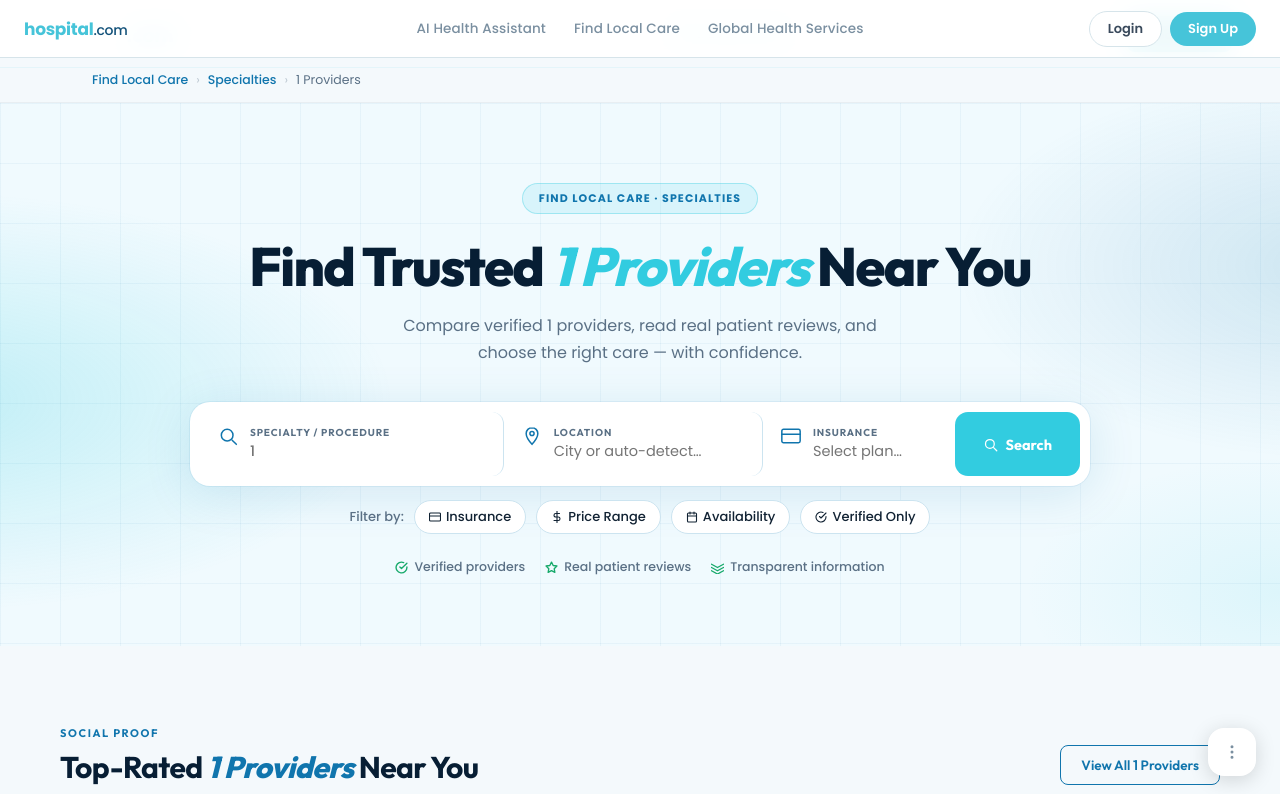
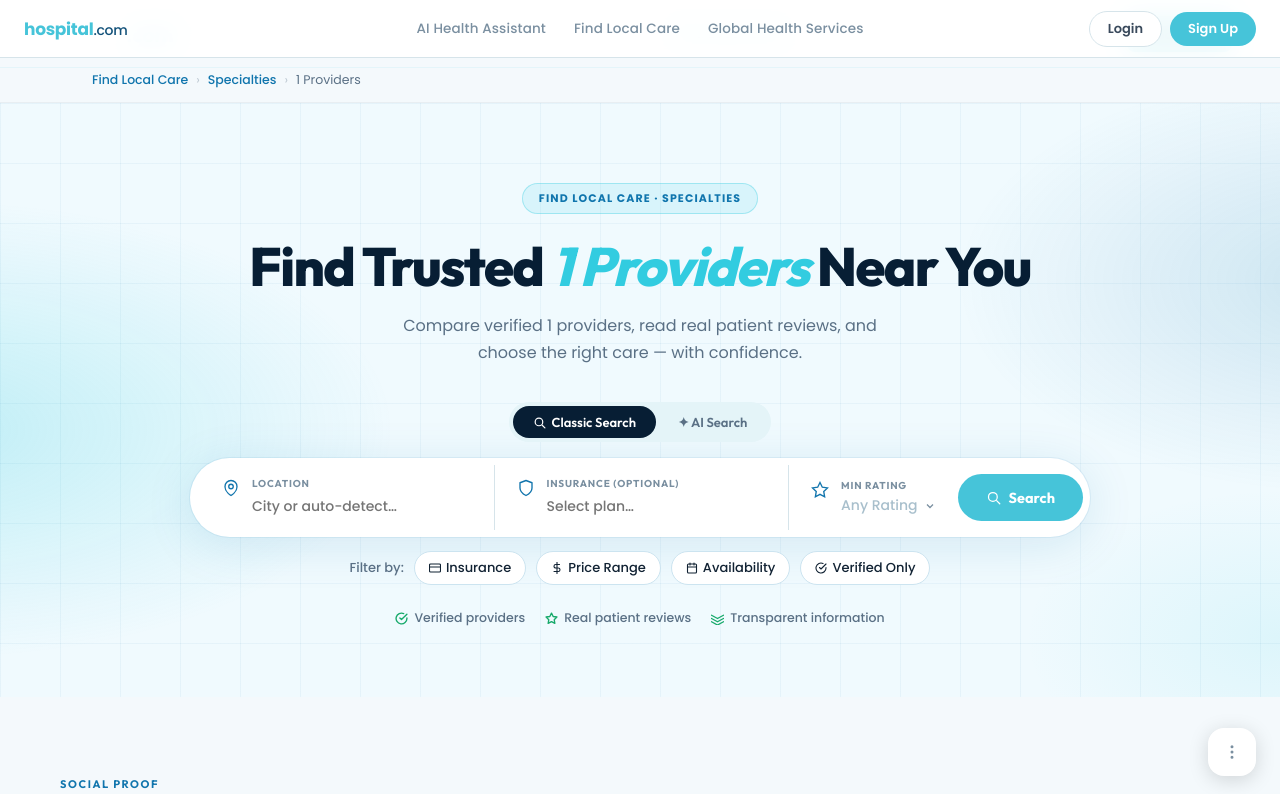
Before and after one commit to polina-morozz/hospitalrepodemo, a Next.js app: page /find-local-care/1 in a window 1280 px wide. Shown: the top 794 px of the page. Built offline with nearby package versions, Linux system fonts and the light colour scheme.

Commit message:
initial commit

```diff
--- a/pages/find-local-care/[specialty].tsx
+++ b/pages/find-local-care/[specialty].tsx
@@ -1,4 +1,4 @@
-import { useState } from "react";
+import { useState, useEffect } from "react";
 import Head from "next/head";
 import { useRouter } from "next/router";
 import C from "@/lib/tokens";
@@ -357,6 +357,19 @@ export default function SpecialtyPage() {
   const [filterAvail,    setFilterAvail]    = useState(false);
   const [filterIns,      setFilterIns]      = useState(false);
   const [filterPrice,    setFilterPrice]    = useState(false);
+  const [aiMode,         setAiMode]         = useState(false);
+  const [aiQuery,        setAiQuery]        = useState("");
+  const [minRating,      setMinRating]      = useState(0);
+  const [heroRating,     setHeroRating]     = useState("Any");
+  const [openDropdown,   setOpenDropdown]   = useState<string | null>(null);
+
+  const RATINGS = [{ val:"Any", label:"Any Rating" },{ val:"4", label:"4+ Stars" },{ val:"4.5", label:"4.5+ Stars" }];
+
+  useEffect(() => {
+    const handler = () => setOpenDropdown(null);
+    document.addEventListener("mousedown", handler);
+    return () => document.removeEventListener("mousedown", handler);
+  }, []);
 
   // Base set
   const baseProviders = PROVIDERS.filter(p => !p.parentClinicId && matchesSpecialty(p, specialtyName));
@@ -365,6 +378,7 @@ export default function SpecialtyPage() {
     if (filterVerified && !p.contracted) return false;
     if (filterAvail    && !p.hasCalendar) return false;
     if (insuranceInput.trim() && !p.contracted) return false;
+    if (p.rating < minRating) return false;
     if (searchQuery) {
       const q = searchQuery.toLowerCase();
       if (!p.name.toLowerCase().includes(q) && !p.specialty.toLowerCase().includes(q) &&
@@ -493,63 +507,154 @@ export default function SpecialtyPage() {
             Compare verified {title.toLowerCase()}, read real patient reviews, and choose the right care — with confidence.
           </p>
 
-          {/* Search card */}
+          {/* Search mode toggle */}
+          <div style={{ display:"inline-flex", background:"#e4f4f8", borderRadius:100, padding:4, marginBottom:16, gap:2 }}>
+            <button onClick={() => setAiMode(false)}
+              style={{ padding:"8px 20px", borderRadius:100, fontFamily:"Outfit, sans-serif", fontSize:13, fontWeight:600, cursor:"pointer", border:"none", background:!aiMode?"#071e34":"transparent", color:!aiMode?"white":"#5a7085", transition:"all .2s", display:"flex", alignItems:"center", gap:6 }}>
+              <svg width="13" height="13" viewBox="0 0 24 24" fill="none" stroke="currentColor" strokeWidth="2.2" strokeLinecap="round" strokeLinejoin="round"><circle cx="11" cy="11" r="7"/><line x1="17" y1="17" x2="22" y2="22"/></svg>
+              Classic Search
+            </button>
+            <button onClick={() => setAiMode(true)}
+              style={{ padding:"8px 20px", borderRadius:100, fontFamily:"Outfit, sans-serif", fontSize:13, fontWeight:600, cursor:"pointer", border:"none", background:aiMode?"#071e34":"transparent", color:aiMode?"white":"#5a7085", transition:"all .2s", display:"flex", alignItems:"center", gap:6 }}>
+              ✦ AI Search
+            </button>
+          </div>
+
+          {/* Classic search card */}
+          {!aiMode && (
           <div style={{
-            width: "100%", maxWidth: 900, background: "#fff", borderRadius: 20,
-            padding: 10, margin: "0 auto 14px",
+            width: "100%", maxWidth: 900, background: "#fff", borderRadius: isMobile ? 20 : 100,
+            padding: isMobile ? 10 : "7px 7px 7px 10px", margin: "0 auto 14px",
             boxShadow: "0 8px 48px rgba(16,117,173,0.13), 0 0 0 1px rgba(16,117,173,0.08)",
-            display: "flex", alignItems: "left",
+            display: "flex", alignItems: "center",
             flexDirection: isMobile ? "column" : "row",
           }}>
-            {[
-              {
-                icon: <svg width="20" height="20" viewBox="0 0 24 24" fill="none" stroke="#1075ad" strokeWidth="1.8" strokeLinecap="round" strokeLinejoin="round"><circle cx="11" cy="11" r="7"/><line x1="17" y1="17" x2="22" y2="22"/></svg>,
-                label: "Specialty / Procedure",
-                child: <input value={searchQuery} onChange={e => setSearchQuery(e.target.value)} placeholder={specialtyName}
-                  style={{ border: "none", outline: "none", fontFamily: "DM Sans, Poppins, sans-serif", fontSize: 14.5, fontWeight: 500, color: "#112233", background: "transparent", width: "100%", padding: 0 }} />,
-                flex: "1.2",
-              },
-              {
-                icon: <svg width="20" height="20" viewBox="0 0 24 24" fill="none" stroke="#1075ad" strokeWidth="1.8" strokeLinecap="round" strokeLinejoin="round"><path d="M12 2C8.13 2 5 5.13 5 9c0 5.25 7 13 7 13s7-7.75 7-13c0-3.87-3.13-7-7-7z"/><circle cx="12" cy="9" r="2.5"/></svg>,
-                label: "Location",
-                child: <input value={locationInput} onChange={e => setLocationInput(e.target.value)} placeholder="City or auto-detect…"
-                  style={{ border: "none", outline: "none", fontFamily: "DM Sans, Poppins, sans-serif", fontSize: 14.5, color: "#a8bfcc", background: "transparent", width: "100%", padding: 0 }} />,
-                flex: "1",
-              },
-              {
-                icon: <svg width="20" height="20" viewBox="0 0 24 24" fill="none" stroke="#1075ad" strokeWidth="1.8" strokeLinecap="round" strokeLinejoin="round"><rect x="1" y="4" width="22" height="16" rx="2"/><line x1="1" y1="10" x2="23" y2="10"/></svg>,
-                label: "Insurance",
-                child: <input value={insuranceInput} onChange={e => setInsuranceInput(e.target.value)} placeholder="Select plan…"
-                  style={{ border: "none", outline: "none", fontFamily: "DM Sans, Poppins, sans-serif", fontSize: 14.5, color: insuranceInput ? "#112233" : "#a8bfcc", background: "transparent", width: "100%", padding: 0 }} />,
-                flex: "0.7",
-              },
-            ].map((field, i) => (
-              <div key={i} style={{
-                flex: field.flex, display: "flex", alignItems: "flex-start", gap: 12,
-                padding: "14px 18px",
-                borderRight: !isMobile && i < 2 ? "1px solid #cce4f0" : "none",
-                borderBottom: isMobile && i < 2 ? "1px solid #cce4f0" : "none",
-                borderRadius: 12, cursor: "pointer", transition: "background .15s",
-              }}
-                onMouseEnter={e => (e.currentTarget as HTMLDivElement).style.background = "#eef9fc"}
-                onMouseLeave={e => (e.currentTarget as HTMLDivElement).style.background = "transparent"}
-              >
-                {field.icon}
-                <div style={{ display: "flex", flexDirection: "column", gap: 2, flex: 1, textAlign: "left" }}>
-                  <span style={{ fontFamily: "Outfit, sans-serif", fontSize: 10, fontWeight: 700, letterSpacing: "0.09em", textTransform: "uppercase" as const, color: "#5a7085" }}>{field.label}</span>
-                  {field.child}
+            {/* Location */}
+            <div style={{
+              flex: 1, display: "flex", alignItems: "flex-start", gap: 12,
+              padding: "12px 22px",
+              borderRight: isMobile ? "none" : "1px solid #D6E4EA",
+              borderBottom: isMobile ? "1px solid #D6E4EA" : "none",
+              width: isMobile ? "100%" : "auto",
+            }}
+              onMouseEnter={e => (e.currentTarget as HTMLDivElement).style.background = "#eef9fc"}
+              onMouseLeave={e => (e.currentTarget as HTMLDivElement).style.background = "transparent"}
+            >
+              <svg width="18" height="18" viewBox="0 0 24 24" fill="none" stroke="#1275ad" strokeWidth="1.8" strokeLinecap="round" strokeLinejoin="round" style={{ flexShrink: 0, marginTop: 2 }}>
+                <path d="M12 22s-8-4.5-8-11.8A8 8 0 0 1 12 2a8 8 0 0 1 8 8.2c0 7.3-8 11.8-8 11.8z"/><circle cx="12" cy="10" r="3"/>
+              </svg>
+              <div style={{ flex: 1 }}>
+                <div style={{ fontFamily: "Outfit, sans-serif", fontSize: 10, fontWeight: 700, letterSpacing: "0.08em", textTransform: "uppercase" as const, color: "#7a8fa0", marginBottom: 3, textAlign: "left" }}>Location</div>
+                <input value={locationInput} onChange={e => setLocationInput(e.target.value)} placeholder="City or auto-detect…"
+                  style={{ border: "none", outline: "none", fontFamily: "inherit", fontSize: 14, fontWeight: 500, color: locationInput ? "#0E1C26" : "#a8bfcc", background: "transparent", width: "100%", padding: 0 }} />
+              </div>
+            </div>
+
+            {/* Insurance */}
+            <div style={{
+              flex: 1, display: "flex", alignItems: "flex-start", gap: 12,
+              padding: "12px 22px",
+              borderRight: isMobile ? "none" : "1px solid #D6E4EA",
+              borderBottom: isMobile ? "1px solid #D6E4EA" : "none",
+              width: isMobile ? "100%" : "auto",
+            }}
+              onMouseEnter={e => (e.currentTarget as HTMLDivElement).style.background = "#eef9fc"}
+              onMouseLeave={e => (e.currentTarget as HTMLDivElement).style.background = "transparent"}
+            >
+              <svg width="18" height="18" viewBox="0 0 24 24" fill="none" stroke="#1275ad" strokeWidth="1.8" strokeLinecap="round" strokeLinejoin="round" style={{ flexShrink: 0, marginTop: 2 }}>
+                <path d="M12 22s8-4 8-10V5l-8-3-8 3v7c0 6 8 10 8 10z"/>
+              </svg>
+              <div style={{ flex: 1 }}>
+                <div style={{ fontFamily: "Outfit, sans-serif", fontSize: 10, fontWeight: 700, letterSpacing: "0.08em", textTransform: "uppercase" as const, color: "#7a8fa0", marginBottom: 3, textAlign: "left" }}>Insurance (Optional)</div>
+                <input value={insuranceInput} onChange={e => setInsuranceInput(e.target.value)} placeholder="Select plan…"
+                  style={{ border: "none", outline: "none", fontFamily: "inherit", fontSize: 14, fontWeight: 500, color: insuranceInput ? "#0E1C26" : "#a8bfcc", background: "transparent", width: "100%", padding: 0 }} />
+              </div>
+            </div>
+
+            {/* Min Rating */}
+            <div onMouseDown={e => e.stopPropagation()} style={{
+              display: "flex", alignItems: "flex-start", gap: 12,
+              padding: "12px 22px",
+              position: "relative" as const,
+              borderBottom: isMobile ? "1px solid #D6E4EA" : "none",
+              width: isMobile ? "100%" : "auto",
+            }}>
+              <svg width="18" height="18" viewBox="0 0 24 24" fill="none" stroke="#1275ad" strokeWidth="1.8" style={{ flexShrink: 0, marginTop: 2 }}>
+                <polygon points="12,2 15.09,8.26 22,9.27 17,14.14 18.18,21.02 12,17.77 5.82,21.02 7,14.14 2,9.27 8.91,8.26"/>
+              </svg>
+              <div style={{ minWidth: 0 }}>
+                <div style={{ fontFamily: "Outfit, sans-serif", fontSize: 10, fontWeight: 700, letterSpacing: "0.08em", textTransform: "uppercase" as const, color: "#7a8fa0", marginBottom: 3, textAlign: "left" }}>Min Rating</div>
+                <div onClick={() => setOpenDropdown(openDropdown === "rating" ? null : "rating")}
+                  style={{ display: "flex", alignItems: "center", gap: 6, cursor: "pointer" }}>
+                  <span style={{ fontSize: 14, fontWeight: 500, color: heroRating === "Any" ? "#a8bfcc" : "#0E1C26", whiteSpace: "nowrap" as const }}>
+                    {RATINGS.find(r => r.val === heroRating)?.label ?? "Any Rating"}
+                  </span>
+                  <svg width="12" height="12" viewBox="0 0 24 24" fill="none" stroke="#7a8fa0" strokeWidth="2.5" style={{ flexShrink: 0, transition: "transform .2s", transform: openDropdown === "rating" ? "rotate(180deg)" : "none" }}><polyline points="6,9 12,15 18,9"/></svg>
                 </div>
+                {openDropdown === "rating" && (
+                  <div style={{ position: "absolute" as const, top: "calc(100% + 8px)", left: 0, minWidth: 140, background: "#fff", borderRadius: 16, boxShadow: "0 16px 48px rgba(0,0,0,.13)", border: "1.5px solid #D6E4EA", zIndex: 1000, overflow: "hidden" as const, animation: "dropFade .18s ease" }}>
+                    <div className="dd-scroll" style={{ padding: "8px 0" }}>
+                      {RATINGS.map(r => (
+                        <div key={r.val} className="dd-opt" onClick={() => { setHeroRating(r.val); setMinRating(r.val === "Any" ? 0 : parseFloat(r.val)); setOpenDropdown(null); }}
+                          style={{ padding: "9px 16px", fontSize: 13, cursor: "pointer", display: "flex", alignItems: "center", gap: 8, color: heroRating === r.val ? "#46c4d9" : "#0E1C26", fontWeight: heroRating === r.val ? 700 : 400, background: heroRating === r.val ? "rgba(70,196,217,.08)" : "transparent" }}>
+                          {heroRating === r.val && <svg width="12" height="12" viewBox="0 0 24 24" fill="none" stroke="#46c4d9" strokeWidth="3"><polyline points="20,6 9,17 4,12"/></svg>}
+                          {r.label}
+                        </div>
+                      ))}
+                    </div>
+                  </div>
+                )}
               </div>
-            ))}
+            </div>
+
             <button
-              style={{ background: "#32cce0", color: "#fff", border: "none", borderRadius: 13, padding: isMobile ? "14px" : "14px 28px", fontFamily: "Outfit, sans-serif", fontSize: 14.5, fontWeight: 700, cursor: "pointer", display: "flex", alignItems: "center", justifyContent: "center", gap: 8, flexShrink: 0, whiteSpace: "nowrap" as const, transition: "opacity .2s, transform .15s" }}
-              onMouseEnter={e => { (e.currentTarget as HTMLButtonElement).style.opacity = "0.88"; (e.currentTarget as HTMLButtonElement).style.transform = "translateY(-1px)"; }}
-              onMouseLeave={e => { (e.currentTarget as HTMLButtonElement).style.opacity = "1"; (e.currentTarget as HTMLButtonElement).style.transform = "none"; }}
+              style={{ background: "#46c4d9", color: "#fff", border: "none", borderRadius: isMobile ? 12 : 100, padding: isMobile ? "14px" : "14px 28px", fontFamily: "Outfit, sans-serif", fontSize: 14.5, fontWeight: 700, cursor: "pointer", display: "flex", alignItems: "center", justifyContent: "center", gap: 8, flexShrink: 0, whiteSpace: "nowrap" as const, transition: "opacity .2s", width: isMobile ? "100%" : "auto", marginTop: isMobile ? 4 : 0 }}
+              onMouseEnter={e => (e.currentTarget as HTMLButtonElement).style.opacity = "0.88"}
+              onMouseLeave={e => (e.currentTarget as HTMLButtonElement).style.opacity = "1"}
             >
               <svg width="15" height="15" viewBox="0 0 24 24" fill="none" stroke="white" strokeWidth="2" strokeLinecap="round" strokeLinejoin="round"><circle cx="11" cy="11" r="7"/><line x1="17" y1="17" x2="22" y2="22"/></svg>
               Search
             </button>
           </div>
+          )}
+
+          {/* AI search panel */}
+          {aiMode && (
+          <div style={{ width:"100%", maxWidth:900, background:"white", borderRadius:24, padding:"20px 24px", margin:"0 auto 14px", boxShadow:"0 8px 48px rgba(16,117,173,0.13), 0 0 0 1px rgba(16,117,173,0.08)" }}>
+            <div style={{ fontFamily:"Outfit, sans-serif", fontSize:11, fontWeight:700, letterSpacing:"0.1em", textTransform:"uppercase" as const, color:"#1275ad", marginBottom:10, display:"flex", alignItems:"center", gap:6 }}>
+              ✦ Describe what you&apos;re looking for in plain language
+            </div>
+            <div style={{ display:"flex", gap:10, alignItems:"flex-end" }}>
+              <textarea value={aiQuery} onChange={e=>setAiQuery(e.target.value)} autoFocus
+                placeholder={`e.g. I need a ${singular.toLowerCase()} near downtown who accepts Aetna and has availability this week…`}
+                rows={2}
+                style={{ flex:1, border:"1.5px solid #D6E4EA", borderRadius:12, padding:"14px 18px", fontFamily:"inherit", fontSize:14, color:"#0E1C26", resize:"none", outline:"none", lineHeight:1.55, minHeight:56, boxSizing:"border-box" as const, transition:"border-color .2s" }}
+                onFocus={e=>e.target.style.borderColor="#46c4d9"}
+                onBlur={e=>e.target.style.borderColor="#D6E4EA"}
+                onKeyDown={e=>{ if(e.key==="Enter"&&!e.shiftKey){ e.preventDefault(); document.getElementById("providers-section")?.scrollIntoView({ behavior:"smooth" }); } }} />
+              <button
+                style={{ background:"linear-gradient(135deg,#46c4d9,#1275ad)", color:"white", border:"none", borderRadius:12, padding:"14px 22px", fontFamily:"Outfit, sans-serif", fontSize:14, fontWeight:700, cursor:"pointer", display:"flex", alignItems:"center", gap:7, whiteSpace:"nowrap" as const, transition:"opacity .2s" }}
+                onClick={() => document.getElementById("providers-section")?.scrollIntoView({ behavior:"smooth" })}>
+                ✦ Search with AI
+              </button>
+            </div>
+            <div style={{ display:"flex", flexWrap:"wrap", gap:8, marginTop:12 }}>
+              {[
+                `${singular} near downtown`,
+                `${singular} accepting new patients`,
+                `${singular} open on weekends`,
+                `${singular} with 4.5+ stars`,
+              ].map(s => (
+                <span key={s} onClick={()=>setAiQuery(s)}
+                  style={{ fontSize:12, color:"#1275ad", background:"rgba(18,117,173,0.06)", border:"1px solid rgba(18,117,173,0.15)", borderRadius:100, padding:"5px 13px", cursor:"pointer", fontWeight:500, transition:"all .18s" }}
+                  onMouseEnter={e=>{(e.currentTarget as HTMLSpanElement).style.background="#1275ad";(e.currentTarget as HTMLSpanElement).style.color="white";}}
+                  onMouseLeave={e=>{(e.currentTarget as HTMLSpanElement).style.background="rgba(18,117,173,0.06)";(e.currentTarget as HTMLSpanElement).style.color="#1275ad";}}>
+                  {s}
+                </span>
+              ))}
+            </div>
+          </div>
+          )}
 
           {/* Filter chips */}
           <div style={{ display: "flex", alignItems: "center", gap: 10, justifyContent: "center", flexWrap: "wrap", marginTop: 14, marginBottom: 24 }}>
```
Also changed, not shown: 2 other files (tests, documents, lock files or other folders).
